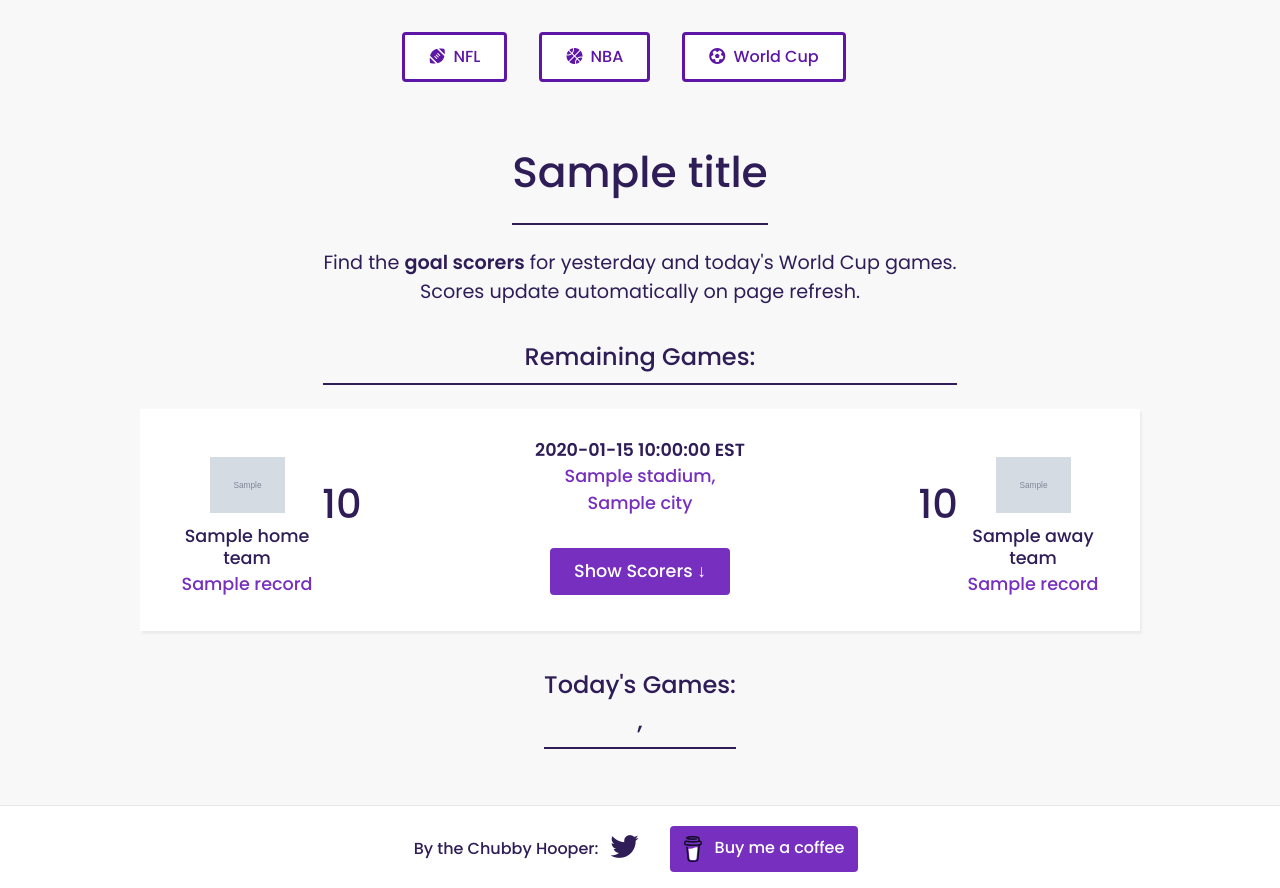
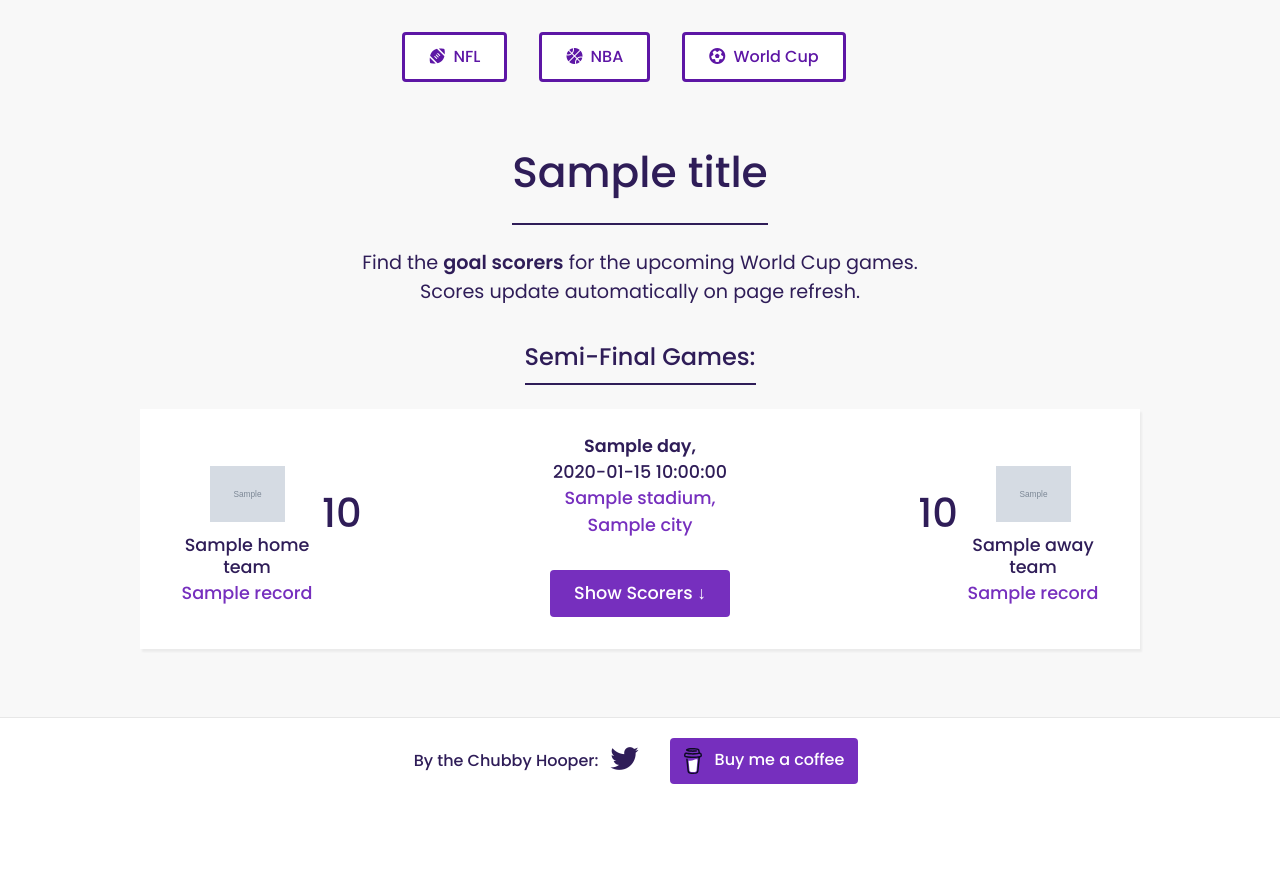
Before and after one commit to daneasterman/chubby-sports, a Flask app: template templates/soccer/worldcup/games.html in a window 1280 px wide. Shown: the part 74-962 px from the top of the page. After the commit the page ends 858 px from the top, so only its background shows below. Run offline with Flask 2, Linux system fonts and the light colour scheme; the template is opened without the code that fills it: most values are stand-ins (such as "Sample title", 1, 10 or a date in 2020); grey boxes marked "Sample" are stand-in pictures; some libraries are stand-ins or nearby versions.

Commit message:
Update world cup page to only include semi-finals

```diff
--- a/app.py
+++ b/app.py
@@ -27,14 +27,12 @@ def nba():
 @app.route("/worldcup")
 def worldcup():
 	WORLDCUP_CODE = "fifa.world"
-	_, today_trunc_est_str, _, yest_trunc_est_str = get_est_datetime()
-	yest_games = get_soccer_games(WORLDCUP_CODE, yest_trunc_est_str)
-	today_games = get_soccer_games(WORLDCUP_CODE, today_trunc_est_str)
+	date_range = "20221212-20221214"
+	games = get_soccer_games(WORLDCUP_CODE, date_range)
 
 	return render_template(
 		"soccer/worldcup/games.html",
-		yest_info=yest_games,
-		today_info=today_games,
+		info=games,
 		title="World Cup Scorers")
 
 
--- a/templates/leaders/soccer_scorers.html
+++ b/templates/leaders/soccer_scorers.html
@@ -18,6 +18,7 @@
 				</p>
 			</a>
 			{% endfor %}
+			<!-- You are not iterating over the penalties and getting those as well it seems. -->
 	{% endif %}
 
 </div>
--- a/templates/soccer/worldcup/games.html
+++ b/templates/soccer/worldcup/games.html
@@ -5,7 +5,7 @@
 
 	{% with info=info %}{% include "soccer/worldcup/hero.html" %}{% endwith %}
 
-{% if yest_info.games == [] %}
+{% if info.games == [] %}
 		<div class="no_data_wrapper">
 			<p class="explainer_text" >
 				<span style="font-weight: 500">No games found.</span><br>
@@ -18,24 +18,7 @@
 		</div>
 	{% endif %}
 
-	{% with info=info %}{% include "soccer/worldcup/yesterday.html" %}{% endwith %}
-
-	{% include "soccer/worldcup/today_heading.html" %}
-
-	{% if today_info.games == [] %}
-		<div class="no_data_wrapper">
-			<p class="explainer_text" >
-				<span style="font-weight: 500">No games found.</span><br>
-				Contact
-				<a target="_blank" href="https://twitter.com/ChubbyHooper24">
-					me on Twitter
-				</a>
-				if you think this might be an error.
-			</p>
-		</div>
-	{% endif %}
-
-	{% with info=info %}{% include "soccer/worldcup/today.html" %}{% endwith %}
+	{% with info=info %}{% include "soccer/worldcup/listings.html" %}{% endwith %}
 
 </section>
 {% endblock %}
--- a/templates/soccer/worldcup/hero.html
+++ b/templates/soccer/worldcup/hero.html
@@ -1,10 +1,10 @@
 <div class="hero_flex">
 	<div class="hero_item">
 
-		<h1 class="section_title">{{ title }}</h1>
-		<h2 class="small_subtitle">
-			<p class="explainer_text">Find the <span>goal scorers</span> for yesterday and today's World Cup games.<br> Scores update automatically on page refresh.</p>
-			Remaining Games:
-		</h2>
+			<h1 class="section_title">{{ title }}</h1>
+
+			<p class="explainer_text">Find the <span>goal scorers</span> for the upcoming World Cup games.<br> Scores update automatically on page refresh.</p>
+
+			<h2 class="small_subtitle">Semi-Final Games:</h2>
 	</div>
 </div>
--- a/templates/soccer/worldcup/today.html
+++ b/templates/soccer/worldcup/listings.html
@@ -1,5 +1,5 @@
 <div class="listings_wrapper" id="listings">
-	{% for g in today_info.games %}
+	{% for g in info.games %}
 		<div class="game_wrapper">
 			<div class="soccer_flex">
 					<div class="team_row">
@@ -14,18 +14,12 @@
 						</div>
 
 					<div class="game_details">
-						<p style="font-weight: 600;" >{{ g.time }} EST</p>
-						<p class="purple_trim">{{ g.stadium }},</p>
-						<p class="purple_trim" style="margin-bottom: 2rem">
-							{{ g.city }}
-						</p>
+						<p style="font-weight: 600">{{ g.day }},</p>
+							<p>{{ g.date }}</p>
+							<p class="purple_trim">{{ g.stadium }},</p>
+							<p class="purple_trim" style="margin-bottom: 2rem">{{ g.city }}</p>
 					{% if g.scorers.goals or g.scorers.penalties %}
 						<a class="reveal_scorer">Show Scorers &darr;</a>
-					{% else %}
-						<p style="text-align: center;">
-							No scorers found so far.
-							<br>Refresh for updates.
-						</p>
 					{% endif %}
 					</div>
 
--- a/templates/soccer/worldcup/today_heading.html
+++ /dev/null
@@ -1,8 +0,0 @@
-<div class="hero_item">
-
-	<h2 class="small_subtitle">
-		Today's Games:
-		<br>
-		{{ today_info.today.day }}, {{ today_info.today.date }}
-	</h2>
-</div>
--- a/templates/soccer/worldcup/yesterday.html
+++ /dev/null
@@ -1,51 +0,0 @@
-<div class="listings_wrapper" id="listings">
-	{% for g in yest_info.games %}
-		<div class="game_wrapper">
-			<div class="soccer_flex">
-					<div class="team_row">
-						<div class="wc_team_column">
-								<img class="team_logo"
-										src="{{ g.home_team.logo }}"
-										alt="team logo" />
-								<p class="team_title">{{ g.home_team.name }}</p>
-								<p class="team_title purple_trim">{{ g.home_team.record }}</p>
-							</div>
-							<p class="score">{{ g.home_team.score }}</p>
-						</div>
-
-					<div class="game_details">
-						<p style="font-weight: 600;" >{{ g.time }} EST</p>
-						<p class="purple_trim">{{ g.stadium }},</p>
-						<p class="purple_trim" style="margin-bottom: 2rem">
-							{{ g.city }}
-						</p>
-						{% if g.scorers.goals or g.scorers.penalties %}
-						<a class="reveal_scorer">Show Scorers &darr;</a>
-					{% else %}
-						<p style="text-align: center;">
-							No scorers found so far.
-							<br>Refresh for updates.
-						</p>
-					{% endif %}
-					</div>
-
-				<div class="team_row">
-					<p class="score">{{ g.away_team.score }}</p>
-					<div class="wc_team_column">
-							<img class="team_logo"
-									src="{{ g.away_team.logo }}"
-									alt="team logo" />
-							<p class="team_title">{{ g.away_team.name }}</p>
-							<p class="team_title purple_trim">{{ g.away_team.record }}</p>
-					</div>
-				</div>
-		</div>
-
-	{% with g=g %}
-		{% include "leaders/soccer_scorers.html"%}
-	{% endwith %}
-
-	</div>
-	{% endfor %}
-
-</div>
```
